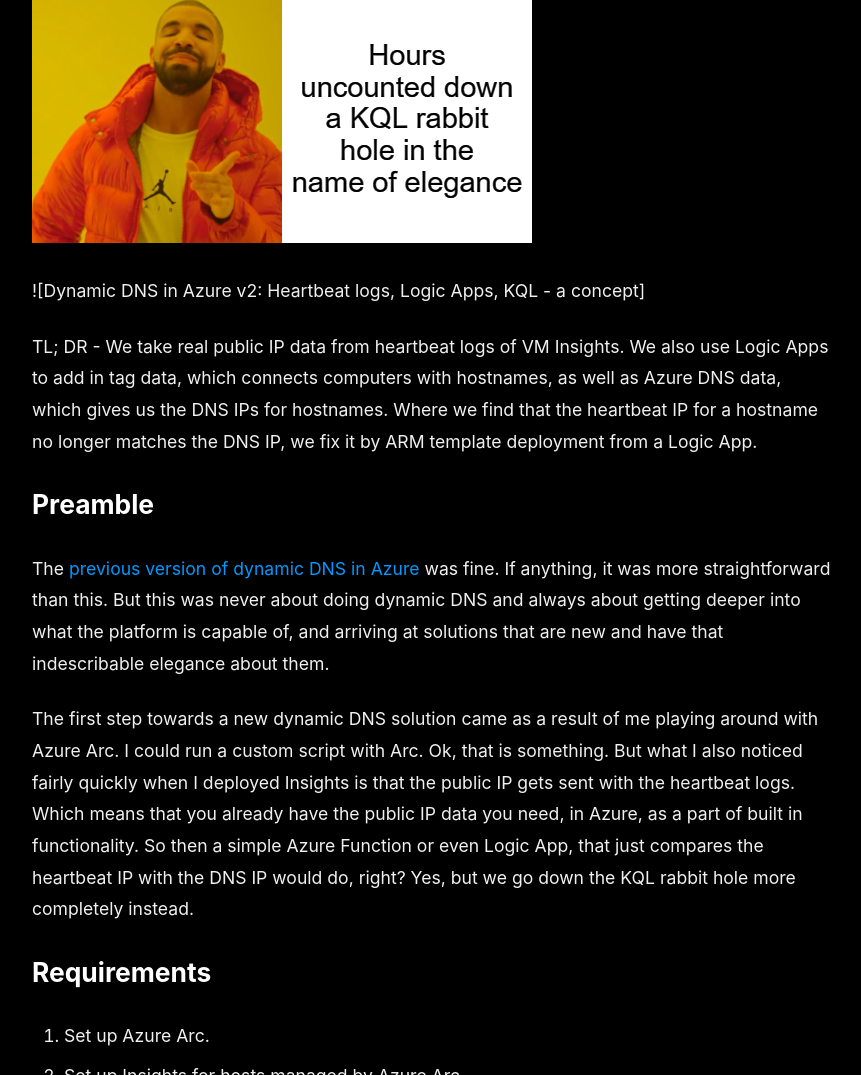
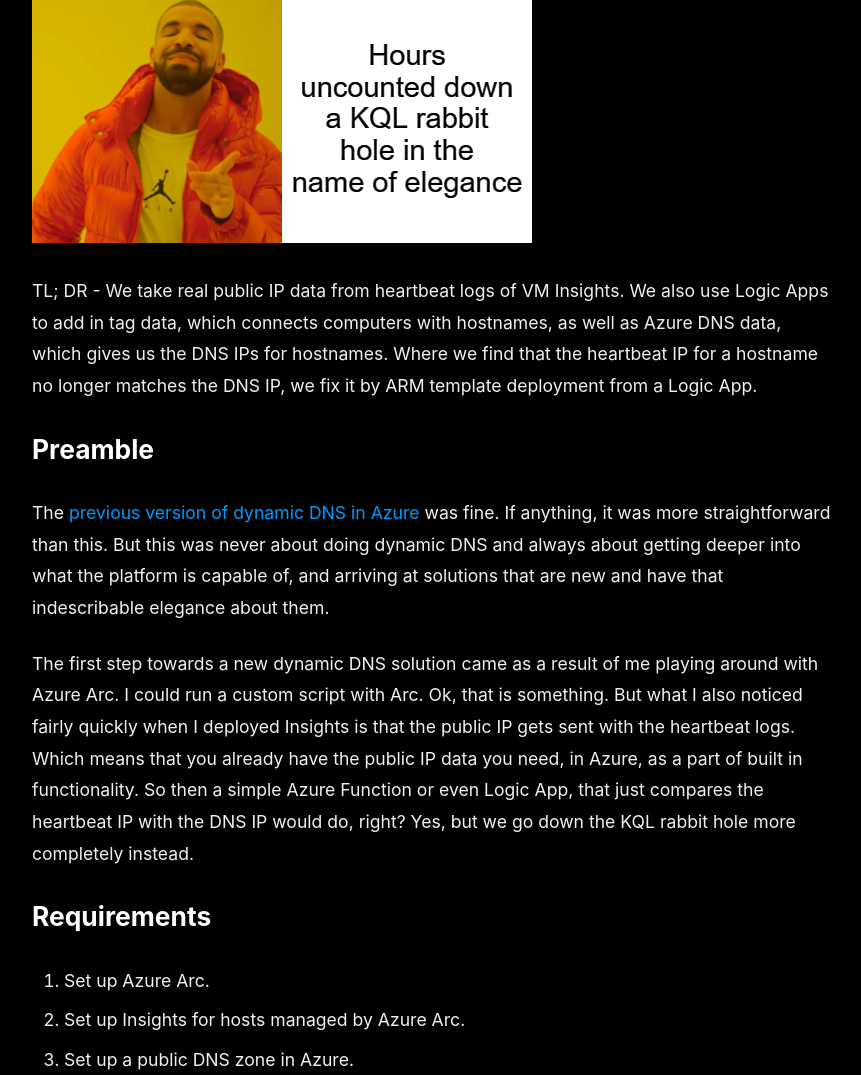
Before and after one commit to KonTheCat/blog2, a Gatsby site: page /dynamic-dns-in-azure-v2-heartbeat-logs-logic-apps-kql in a window 1280 px wide. Shown: the part 674-1749 px from the top of the page, without its empty margins (208-1069 px from the left). Built offline with nearby package versions, Linux system fonts and the light colour scheme; Gatsby itself is replaced by a stand-in of ours.

Commit message:
that part we also do not need

```diff
--- a/src/content/dynamic-dns-in-azure-v2.md
+++ b/src/content/dynamic-dns-in-azure-v2.md
@@ -6,8 +6,6 @@ featuredImage: "../images/blog/dynamic-dns-v2/kql-rabbit-hole.png"
 featured: true
 tags: ["Azure", "DNS", "Logic Apps", "KQL", "Log Analytics", "Azure Arc"]
 ---
-
-![Dynamic DNS in Azure v2: Heartbeat logs, Logic Apps, KQL - a concept]
 
 TL; DR - We take real public IP data from heartbeat logs of VM Insights. We also use Logic Apps to add in tag data, which connects computers with hostnames, as well as Azure DNS data, which gives us the DNS IPs for hostnames. Where we find that the heartbeat IP for a hostname no longer matches the DNS IP, we fix it by ARM template deployment from a Logic App.
 
```
